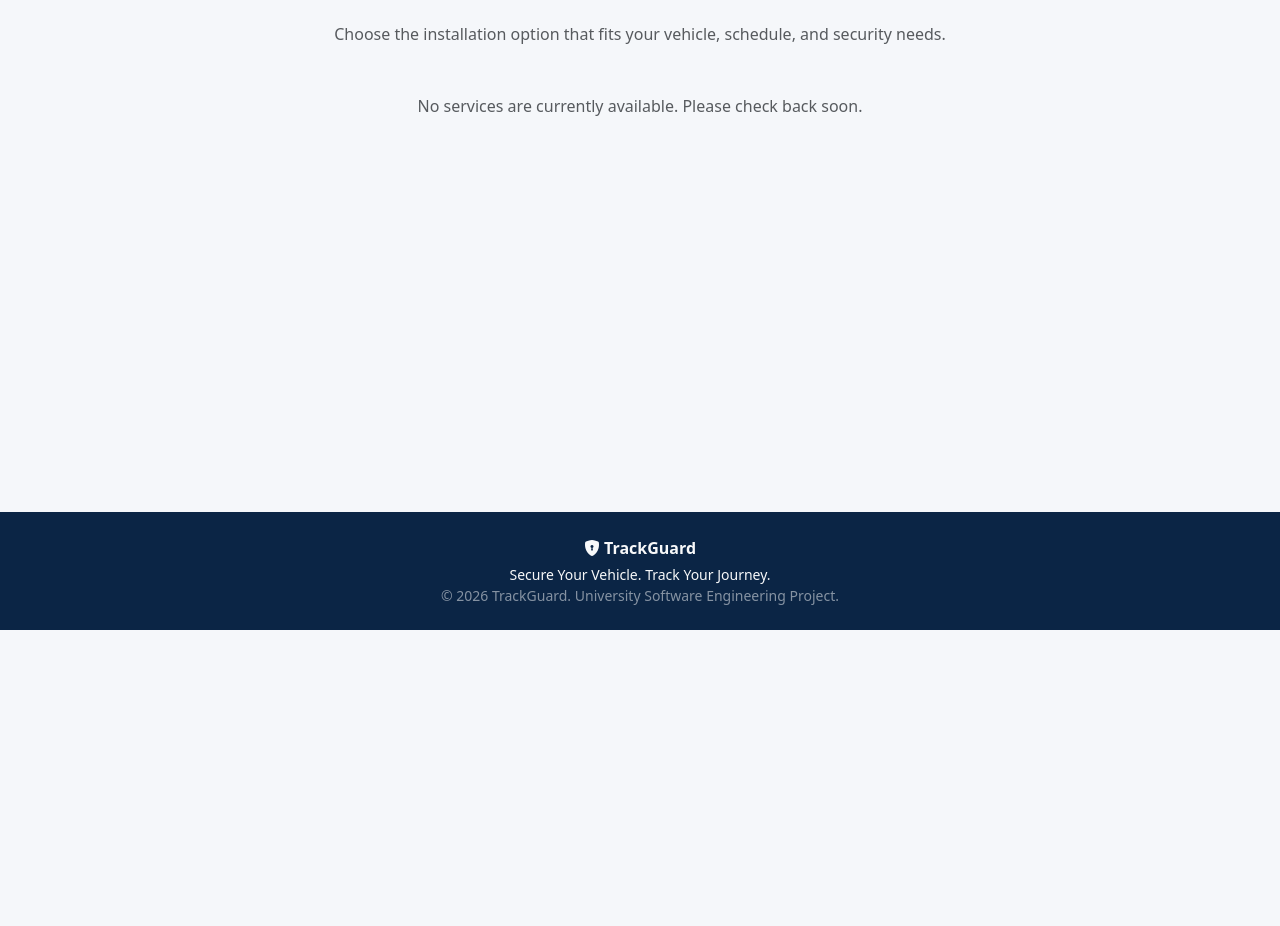
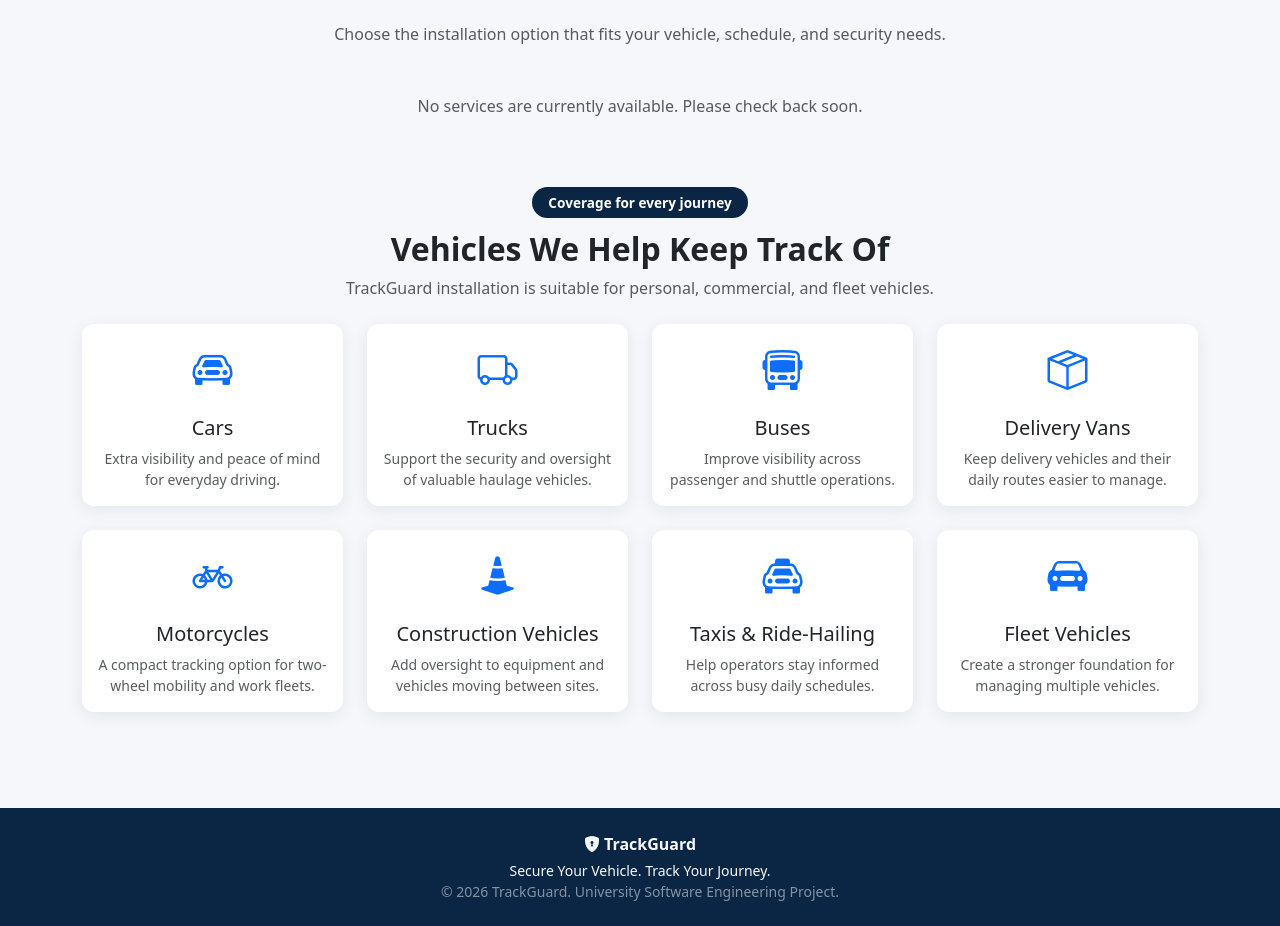
Before and after one commit to OsmondJnr/TrackGuard, a Django app: page /services/ in a window 1280 px wide. Shown: the part 170-1096 px from the top of the page. Before the commit the page ends 800 px from the top, so only its background shows below. Run offline with Django 5.2, Linux system fonts and the light colour scheme; data that the repository does not hold is empty.

Commit message:
improved services page

```diff
--- a/bookings/templates/bookings/services.html
+++ b/bookings/templates/bookings/services.html
@@ -30,5 +30,71 @@
     <p class="text-muted text-center">No services are currently available. Please check back soon.</p>
     {% endfor %}
   </div>
+
+  <section class="mt-5 pt-2">
+    <div class="text-center mb-4">
+      <span class="step-pill active">Coverage for every journey</span>
+      <h2 class="fw-bold mt-3">Vehicles We Help Keep Track Of</h2>
+      <p class="text-muted mb-0">TrackGuard installation is suitable for personal, commercial, and fleet vehicles.</p>
+    </div>
+    <div class="row g-4">
+      <div class="col-6 col-md-4 col-lg-3">
+        <div class="card tg-card h-100 p-3 text-center">
+          <i class="bi bi-car-front fs-1 text-primary"></i>
+          <h5 class="mt-3">Cars</h5>
+          <p class="small text-muted mb-0">Extra visibility and peace of mind for everyday driving.</p>
+        </div>
+      </div>
+      <div class="col-6 col-md-4 col-lg-3">
+        <div class="card tg-card h-100 p-3 text-center">
+          <i class="bi bi-truck fs-1 text-primary"></i>
+          <h5 class="mt-3">Trucks</h5>
+          <p class="small text-muted mb-0">Support the security and oversight of valuable haulage vehicles.</p>
+        </div>
+      </div>
+      <div class="col-6 col-md-4 col-lg-3">
+        <div class="card tg-card h-100 p-3 text-center">
+          <i class="bi bi-bus-front fs-1 text-primary"></i>
+          <h5 class="mt-3">Buses</h5>
+          <p class="small text-muted mb-0">Improve visibility across passenger and shuttle operations.</p>
+        </div>
+      </div>
+      <div class="col-6 col-md-4 col-lg-3">
+        <div class="card tg-card h-100 p-3 text-center">
+          <i class="bi bi-box-seam fs-1 text-primary"></i>
+          <h5 class="mt-3">Delivery Vans</h5>
+          <p class="small text-muted mb-0">Keep delivery vehicles and their daily routes easier to manage.</p>
+        </div>
+      </div>
+      <div class="col-6 col-md-4 col-lg-3">
+        <div class="card tg-card h-100 p-3 text-center">
+          <i class="bi bi-bicycle fs-1 text-primary"></i>
+          <h5 class="mt-3">Motorcycles</h5>
+          <p class="small text-muted mb-0">A compact tracking option for two-wheel mobility and work fleets.</p>
+        </div>
+      </div>
+      <div class="col-6 col-md-4 col-lg-3">
+        <div class="card tg-card h-100 p-3 text-center">
+          <i class="bi bi-cone-striped fs-1 text-primary"></i>
+          <h5 class="mt-3">Construction Vehicles</h5>
+          <p class="small text-muted mb-0">Add oversight to equipment and vehicles moving between sites.</p>
+        </div>
+      </div>
+      <div class="col-6 col-md-4 col-lg-3">
+        <div class="card tg-card h-100 p-3 text-center">
+          <i class="bi bi-taxi-front fs-1 text-primary"></i>
+          <h5 class="mt-3">Taxis &amp; Ride-Hailing</h5>
+          <p class="small text-muted mb-0">Help operators stay informed across busy daily schedules.</p>
+        </div>
+      </div>
+      <div class="col-6 col-md-4 col-lg-3">
+        <div class="card tg-card h-100 p-3 text-center">
+          <i class="bi bi-car-front-fill fs-1 text-primary"></i>
+          <h5 class="mt-3">Fleet Vehicles</h5>
+          <p class="small text-muted mb-0">Create a stronger foundation for managing multiple vehicles.</p>
+        </div>
+      </div>
+    </div>
+  </section>
 </div>
 {% endblock %}
--- a/trackguard/settings.py
+++ b/trackguard/settings.py
@@ -19,7 +19,7 @@ SECRET_KEY = os.environ.get(
 # SECURITY WARNING: don't run with debug turned on in production!
 DEBUG = os.environ.get('DJANGO_DEBUG', 'False') == 'True'
 
-ALLOWED_HOSTS = ['.onrender.com', 'localhost', '127.0.0.1:8000']
+ALLOWED_HOSTS = ['.onrender.com', 'localhost', '127.0.0.1']
 
 INSTALLED_APPS = [
     'django.contrib.admin',
```
